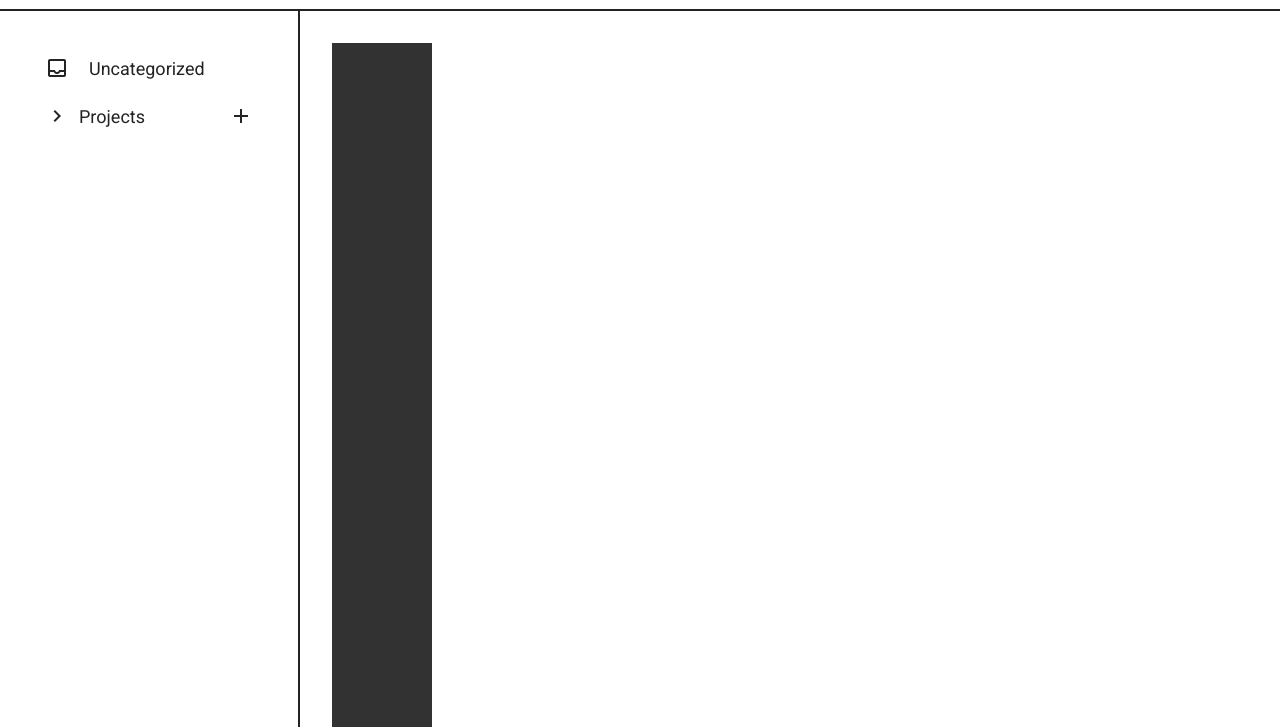
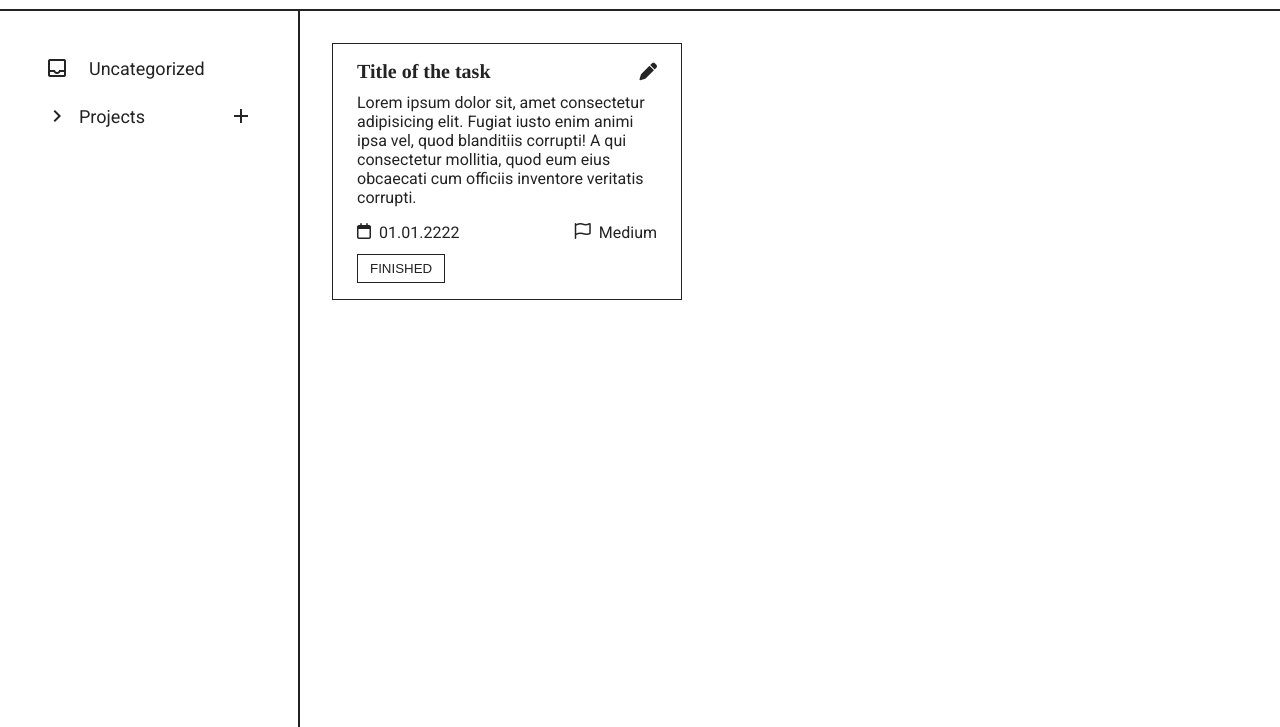
Before and after one commit to MiloGushter/To-Do-List, a website built with webpack: page src/index.html in a window 1280 px wide. Shown: the part 73-800 px from the top of the page. Built offline with nearby package versions, Linux system fonts and the light colour scheme; a web font is replaced by a local one.

Commit message:
Made sample card style

```diff
--- a/src/index.html
+++ b/src/index.html
@@ -12,6 +12,14 @@
 		<link
 			href="https://fonts.googleapis.com/icon?family=Material+Icons"
 			rel="stylesheet"
+		/>
+
+		<link
+			rel="stylesheet"
+			href="https://cdnjs.cloudflare.com/ajax/libs/font-awesome/6.2.1/css/all.min.css"
+			integrity="sha512-MV7K8+y+gLIBoVD59lQIYicR65iaqukzvf/nwasF0nqhPay5w/9lJmVM2hMDcnK1OnMGCdVK+iQrJ7lzPJQd1w=="
+			crossorigin="anonymous"
+			referrerpolicy="no-referrer"
 		/>
 
 		<title>To-do List</title>
@@ -124,7 +132,29 @@
 				</div>
 			</aside>
 			<main class="main-container">
-				<div class="task-card"></div>
+				<div class="main-container-cards">
+					<div class="task-card">
+						<p class="task-card-title">
+							Title of the task
+							<i class="fa-sharp fa-solid fa-pen fa-sm"></i>
+						</p>
+						<p class="task-card-description">
+							Lorem ipsum dolor sit, amet consectetur adipisicing elit.
+							Fugiat iusto enim animi ipsa vel, quod blanditiis corrupti! A
+							qui consectetur mollitia, quod eum eius obcaecati cum officiis
+							inventore veritatis corrupti.
+						</p>
+						<div class="task-card-info">
+							<p class="task-card-date">
+								<i class="fa-regular fa-calendar"></i> 01.01.2222
+							</p>
+							<p class="task-card-priority">
+								<i class="fa-regular fa-flag"></i>Medium
+							</p>
+						</div>
+						<button class="task-card-button button">FINISHED</button>
+					</div>
+				</div>
 			</main>
 		</div>
 	</body>
--- a/src/sass/main.scss
+++ b/src/sass/main.scss
@@ -138,6 +138,11 @@ h6 {
 	color: $accent-color-900;
 	background-color: #fff;
 	padding: 6px 12px;
+	transition: background-color 300ms ease-in, color 300ms ease-in;
+	&:hover {
+		background-color: $accent-color-900;
+		color: #fff;
+	}
 }
 
 .save-button {
@@ -272,11 +277,64 @@ nav {
 	}
 }
 
+// Main
+
 .main-container {
 	flex: 1;
 	transition: flex 0.3s ease-in;
 	overflow-y: scroll;
 	padding: 2em;
+}
+
+.main-container-cards {
+	display: grid;
+	grid-column: repeat(autofit, minmax(200px, 250px));
+}
+.task-card {
+	max-width: 350px;
+	min-width: 265px;
+	border: 1px solid $accent-color-900;
+	padding: 1em 1.5em;
+	& > :not(:last-child) {
+		margin-bottom: 1em;
+	}
+	& > :first-child {
+		margin-bottom: 0.5em;
+	}
+	& > :nth-last-child(2) {
+		margin-bottom: 0.75em;
+	}
+}
+
+.task-card-title {
+	font-family: $serif-font;
+	font-size: 1.25rem;
+	font-weight: 700;
+	display: flex;
+	justify-content: space-between;
+	align-items: center;
+	margin-bottom: 0.25em;
+}
+
+.task-card-info {
+	display: flex;
+	justify-content: space-between;
+}
+
+.task-card-date {
+	display: flex;
+	justify-content: center;
+	& > :first-child {
+		margin-right: 0.5em;
+	}
+}
+
+.task-card-priority {
+	display: flex;
+	justify-content: center;
+	& > :first-child {
+		margin-right: 0.5em;
+	}
 }
 
 @keyframes modalAnimation {
@@ -299,9 +357,3 @@ nav {
 		top: 0;
 	}
 }
-
-.task-card {
-	width: 100px;
-	height: 1000px;
-	background-color: #323232;
-}
```
